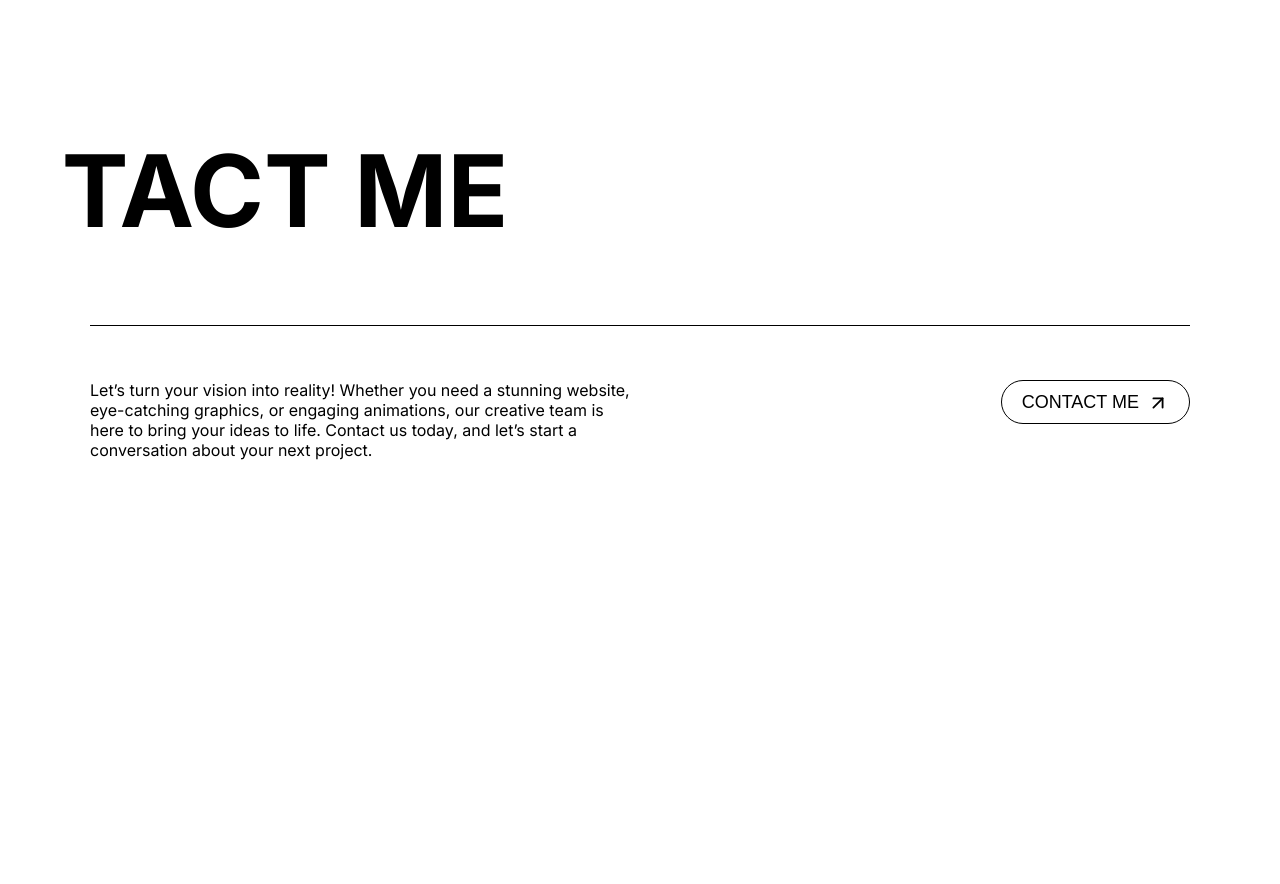
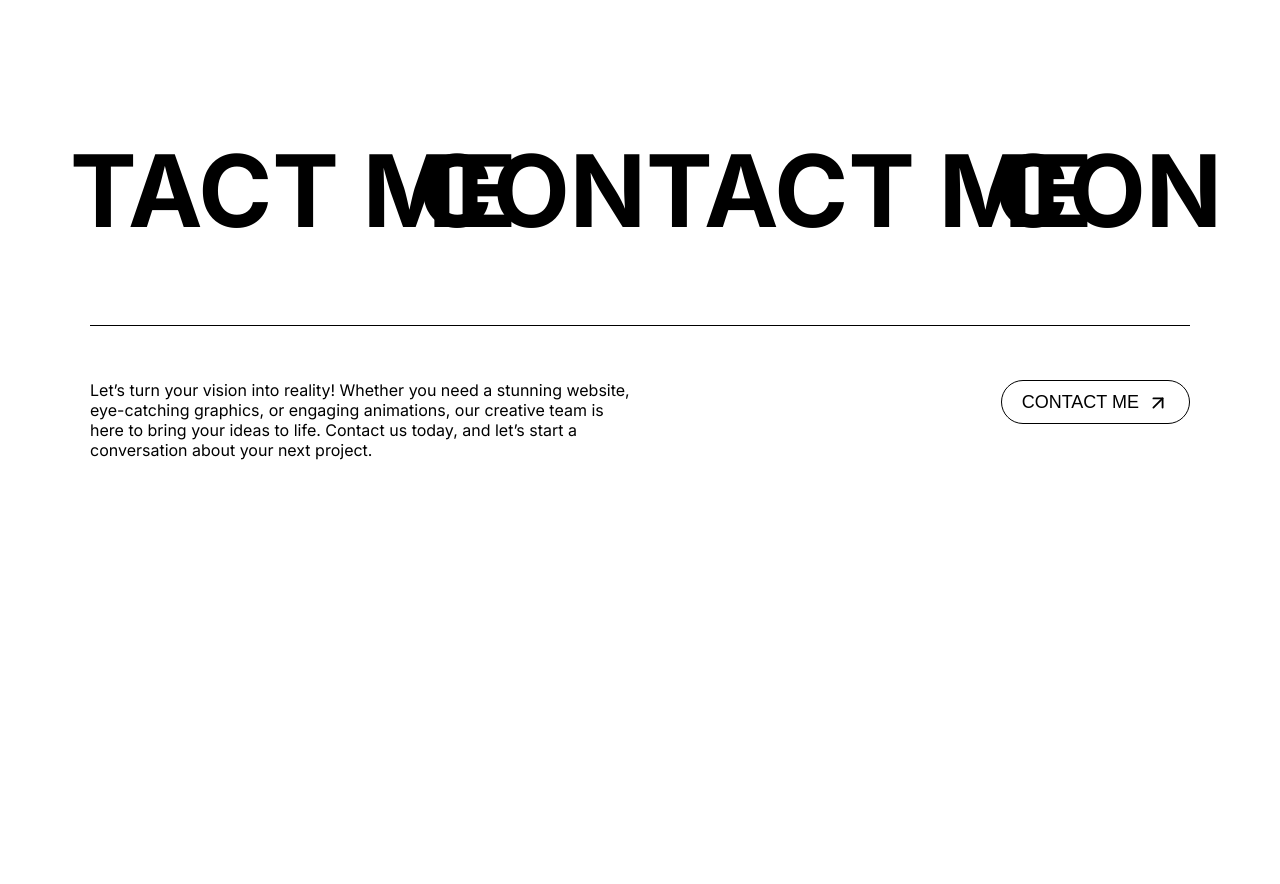
Before and after one commit to angelikamaglinte/marieangelikamaglinte, a React (Vite) app: page /portfolio in a window 1280 px wide. Shown: the part 5460-6344 px from the top of the page. Built offline with nearby package versions, Linux system fonts and the light colour scheme.

Commit message:
Updated contact marquee animation

```diff
--- a/src/components/ContactSection/ContactSection.css
+++ b/src/components/ContactSection/ContactSection.css
@@ -23,33 +23,37 @@
     margin: 0;
     padding: 0px 0px 54px 0px;
 }
+
 /* Marquee styles for the title */
 .contact-title {
     width: 100%;
-    overflow: hidden; /* Hide the sliding overflow */
+    overflow: hidden; /* Hide the overflowing content */
     margin-bottom: 20px;
+    position: relative;
 }
 
 .marquee {
-    display: inline-flex;
-    white-space: nowrap;
-    /* The animation duration can be adjusted for speed */
-    animation: marquee 10s linear infinite;
+    display: flex;
+    width: 250%;  /* Container is twice as wide as one copy */
+    animation: marquee 5s linear infinite;
 }
 
 .marquee span {
-    /* Adjust spacing between the copies */
-    margin-right: 50px;
+    width: 20%;            /* Each copy takes 50% of the container */
+    display: inline-block; /* Ensures the span respects the width */
+    text-align: center;    /* Center the text within each half */
+    font-size: 100px;
+    font-weight: bolder;
     text-transform: uppercase;
 }
 
-/* Keyframes: Slide the marquee to the left by half of its width (one copy's width) */
+/* Animate from 0% to -50% so one full copy scrolls out */
 @keyframes marquee {
     0% {
         transform: translateX(0);
     }
     100% {
-        transform: translateX(-100%);
+        transform: translateX(-20%);
     }
 }
 
--- a/src/components/ContactSection/ContactSection.jsx
+++ b/src/components/ContactSection/ContactSection.jsx
@@ -7,12 +7,12 @@ const ContactSection = () => {
     return (
         <div className="contact-section-container">
             <div className="contact-section-content">
-                {/* Contact Title */}
+                {/* Contact Title with continuous marquee */}
                 <div className="contact-title">
                     <div className="marquee">
-                        <span>CONTACT ME &nbsp;&nbsp;&nbsp;</span>
-                        <span>CONTACT ME</span>
+                        <span className="marquee-text">CONTACT ME</span><span className="marquee-text">CONTACT ME</span><span className="marquee-text">CONTACT ME</span>
                     </div>
+
                 </div>
 
                 {/* Contact Description */}
```
